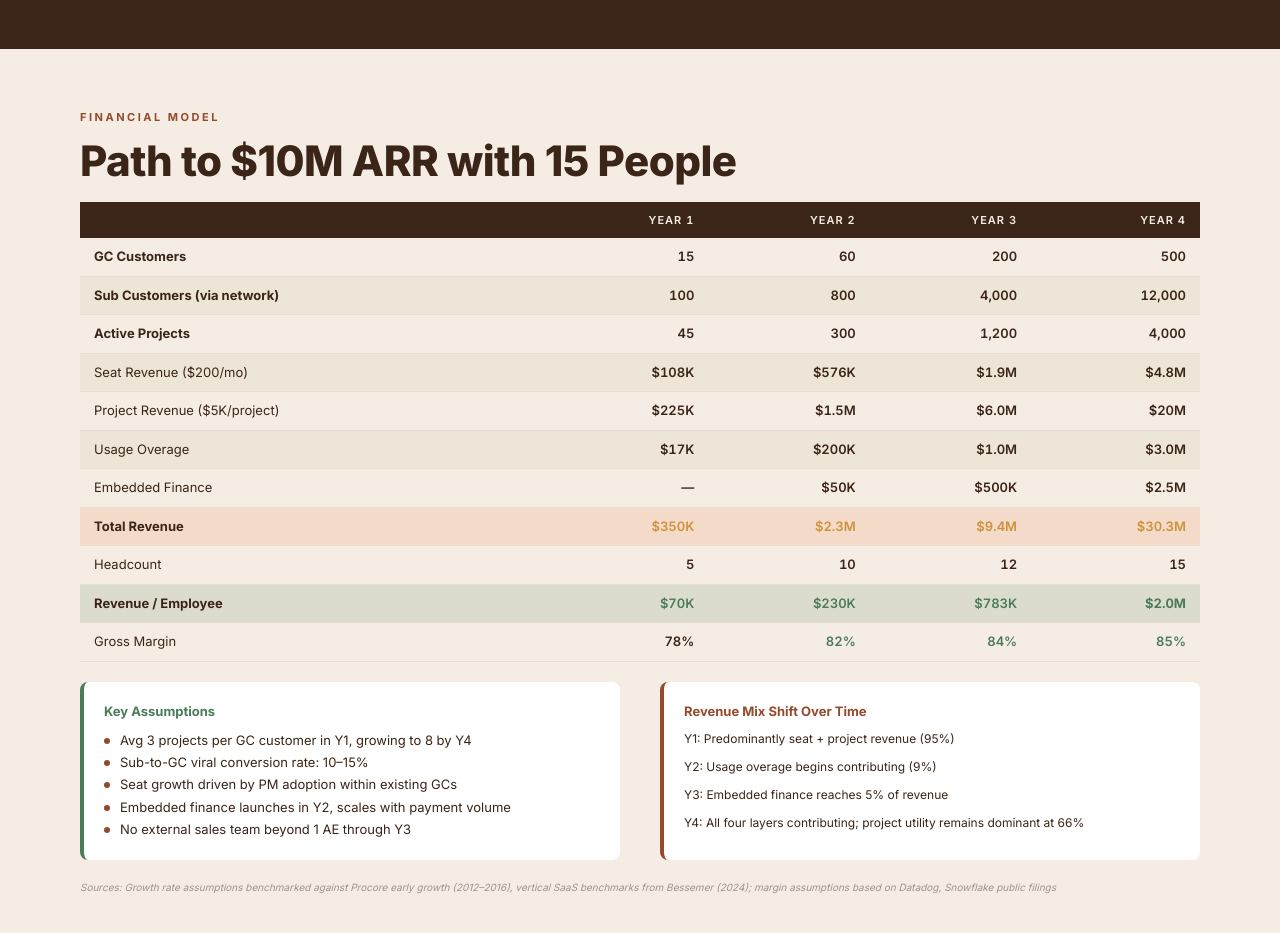
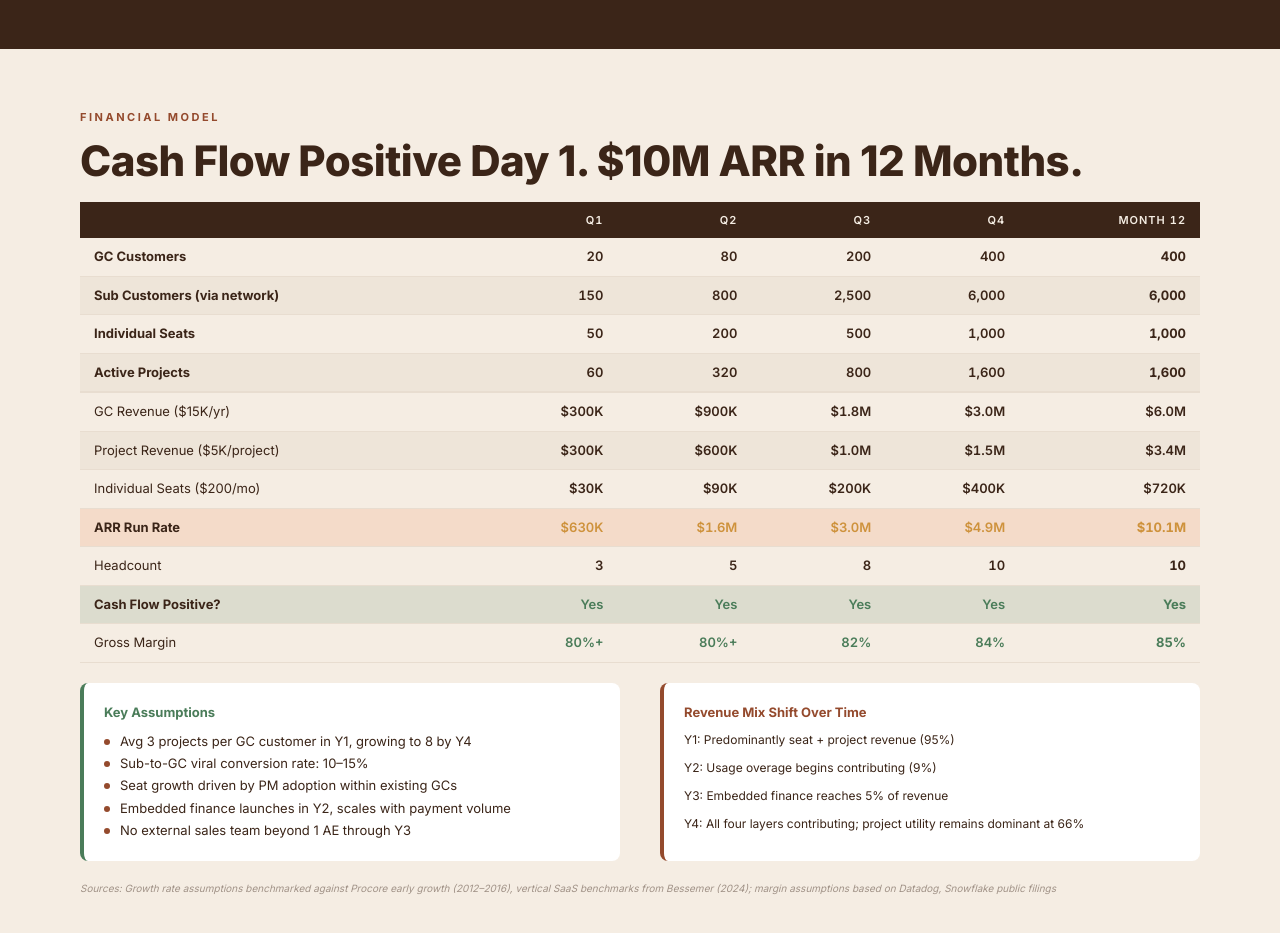
Before and after one commit to jjnissen/jjnissen.github.io, a plain HTML site: page presentations/up-strategy.html in a window 1280 px wide. Shown: the part 9640-10573 px from the top of the page. Drawn offline with Linux system fonts and the light colour scheme.

Commit message:
Financial model: cash flow positive day 1, 10M ARR in 12 months

```diff
--- a/presentations/up-strategy.html
+++ b/presentations/up-strategy.html
@@ -1380,95 +1380,107 @@ ul.clean li::before {
 <section class="slide slide-light" id="s13">
   <div class="slide-content">
     <div class="section-label section-label--kiln">Financial Model</div>
-    <div class="slide-title">Path to $10M ARR with 15 People</div>
+    <div class="slide-title">Cash Flow Positive Day 1. $10M ARR in 12 Months.</div>
 
     <table class="data-table">
       <thead>
         <tr>
           <th></th>
-          <th class="num">Year 1</th>
-          <th class="num">Year 2</th>
-          <th class="num">Year 3</th>
-          <th class="num">Year 4</th>
+          <th class="num">Q1</th>
+          <th class="num">Q2</th>
+          <th class="num">Q3</th>
+          <th class="num">Q4</th>
+          <th class="num">Month 12</th>
         </tr>
       </thead>
       <tbody>
         <tr>
           <td><strong>GC Customers</strong></td>
-          <td class="num">15</td>
-          <td class="num">60</td>
+          <td class="num">20</td>
+          <td class="num">80</td>
+          <td class="num">200</td>
+          <td class="num">400</td>
+          <td class="num"><strong>400</strong></td>
+        </tr>
+        <tr>
+          <td><strong>Sub Customers (via network)</strong></td>
+          <td class="num">150</td>
+          <td class="num">800</td>
+          <td class="num">2,500</td>
+          <td class="num">6,000</td>
+          <td class="num"><strong>6,000</strong></td>
+        </tr>
+        <tr>
+          <td><strong>Individual Seats</strong></td>
+          <td class="num">50</td>
           <td class="num">200</td>
           <td class="num">500</td>
-        </tr>
-        <tr>
-          <td><strong>Sub Customers (via network)</strong></td>
-          <td class="num">100</td>
+          <td class="num">1,000</td>
+          <td class="num"><strong>1,000</strong></td>
+        </tr>
+        <tr>
+          <td><strong>Active Projects</strong></td>
+          <td class="num">60</td>
+          <td class="num">320</td>
           <td class="num">800</td>
-          <td class="num">4,000</td>
-          <td class="num">12,000</td>
-        </tr>
-        <tr>
-          <td><strong>Active Projects</strong></td>
-          <td class="num">45</td>
-          <td class="num">300</td>
-          <td class="num">1,200</td>
-          <td class="num">4,000</td>
-        </tr>
-        <tr>
-          <td>Seat Revenue ($200/mo)</td>
-          <td class="num">$108K</td>
-          <td class="num">$576K</td>
-          <td class="num">$1.9M</td>
-          <td class="num">$4.8M</td>
+          <td class="num">1,600</td>
+          <td class="num"><strong>1,600</strong></td>
+        </tr>
+        <tr style="border-top:2px solid var(--plaster);">
+          <td>GC Revenue ($15K/yr)</td>
+          <td class="num">$300K</td>
+          <td class="num">$900K</td>
+          <td class="num">$1.8M</td>
+          <td class="num">$3.0M</td>
+          <td class="num">$6.0M</td>
         </tr>
         <tr>
           <td>Project Revenue ($5K/project)</td>
-          <td class="num">$225K</td>
+          <td class="num">$300K</td>
+          <td class="num">$600K</td>
+          <td class="num">$1.0M</td>
           <td class="num">$1.5M</td>
-          <td class="num">$6.0M</td>
-          <td class="num">$20M</td>
-        </tr>
-        <tr>
-          <td>Usage Overage</td>
-          <td class="num">$17K</td>
+          <td class="num">$3.4M</td>
+        </tr>
+        <tr>
+          <td>Individual Seats ($200/mo)</td>
+          <td class="num">$30K</td>
+          <td class="num">$90K</td>
           <td class="num">$200K</td>
-          <td class="num">$1.0M</td>
-          <td class="num">$3.0M</td>
-        </tr>
-        <tr>
-          <td>Embedded Finance</td>
-          <td class="num">&mdash;</td>
-          <td class="num">$50K</td>
-          <td class="num">$500K</td>
-          <td class="num">$2.5M</td>
+          <td class="num">$400K</td>
+          <td class="num">$720K</td>
         </tr>
         <tr class="up-row">
-          <td><strong>Total Revenue</strong></td>
-          <td class="num bold highlight">$350K</td>
-          <td class="num bold highlight">$2.3M</td>
-          <td class="num bold highlight">$9.4M</td>
-          <td class="num bold highlight">$30.3M</td>
+          <td><strong>ARR Run Rate</strong></td>
+          <td class="num bold highlight">$630K</td>
+          <td class="num bold highlight">$1.6M</td>
+          <td class="num bold highlight">$3.0M</td>
+          <td class="num bold highlight">$4.9M</td>
+          <td class="num bold highlight"><strong>$10.1M</strong></td>
         </tr>
         <tr>
           <td>Headcount</td>
+          <td class="num">3</td>
           <td class="num">5</td>
+          <td class="num">8</td>
           <td class="num">10</td>
-          <td class="num">12</td>
-          <td class="num">15</td>
+          <td class="num"><strong>10</strong></td>
         </tr>
         <tr class="target-row">
-          <td><strong>Revenue / Employee</strong></td>
-          <td class="num green">$70K</td>
-          <td class="num green">$230K</td>
-          <td class="num green">$783K</td>
-          <td class="num green"><strong>$2.0M</strong></td>
+          <td><strong>Cash Flow Positive?</strong></td>
+          <td class="num green">Yes</td>
+          <td class="num green">Yes</td>
+          <td class="num green">Yes</td>
+          <td class="num green">Yes</td>
+          <td class="num green"><strong>Yes</strong></td>
         </tr>
         <tr>
           <td>Gross Margin</td>
-          <td class="num">78%</td>
+          <td class="num green">80%+</td>
+          <td class="num green">80%+</td>
           <td class="num green">82%</td>
           <td class="num green">84%</td>
-          <td class="num green">85%</td>
+          <td class="num green"><strong>85%</strong></td>
         </tr>
       </tbody>
     </table>
```
